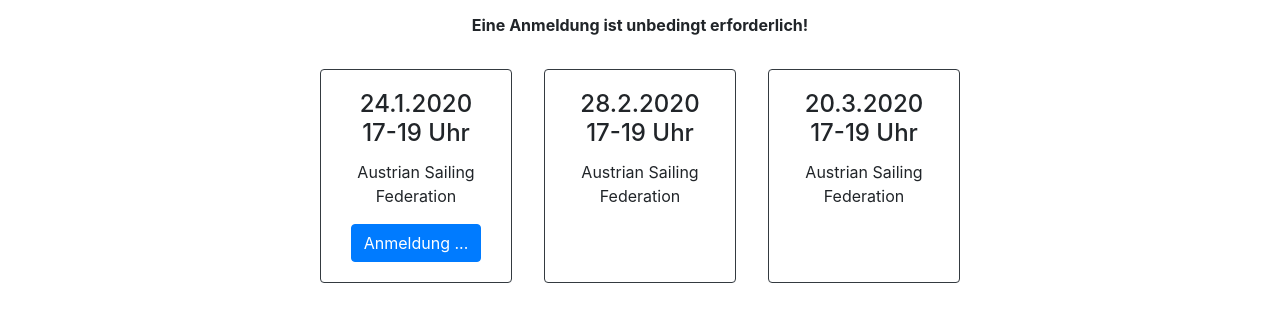
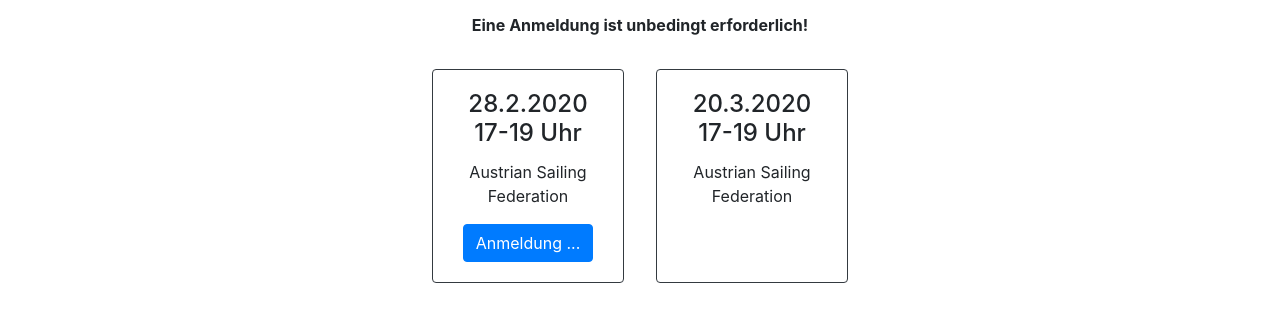
Before and after one commit to coderdojo-neusiedl/coderdojo-neusiedl.github.io, a plain HTML site: page termine.html in a window 1280 px wide. Shown: the part 203-524 px from the top of the page. Drawn offline with nearby package versions, Linux system fonts and the light colour scheme.

Commit message:
updated events

```diff
--- a/termine.html
+++ b/termine.html
@@ -68,19 +68,9 @@
 <div class="row justify-content-center">
   <div class="card bg-white border-dark text-center" style="max-width:12em;margin:1em">
 		<div class="card-body">
-			<h4 class="card-title text-center">24.1.2020 17-19 Uhr</h4>
+			<h4 class="card-title text-center">28.2.2020 17-19 Uhr</h4>
 			<p class="card-text text-center">Austrian Sailing Federation</p>
 			<a href="anmeldung.html" class="btn btn-primary text-center" role="button">Anmeldung ...</a>
-			<!--h3>
-				<span class="badge badge-danger">Ausgebucht</span>
-			</h3-->
-		</div>
-  </div>
-  <div class="card bg-white border-dark text-center" style="max-width:12em;margin:1em">
-		<div class="card-body">
-			<h4 class="card-title text-center">28.2.2020 17-19 Uhr</h4>
-			<p class="card-text text-center">Austrian Sailing Federation</p>
-			<!--a href="anmeldung.html" class="btn btn-primary text-center" role="button">Anmeldung ...</a-->
 			<!--h3>
 				<span class="badge badge-danger">Ausgebucht</span>
 			</h3-->
```
